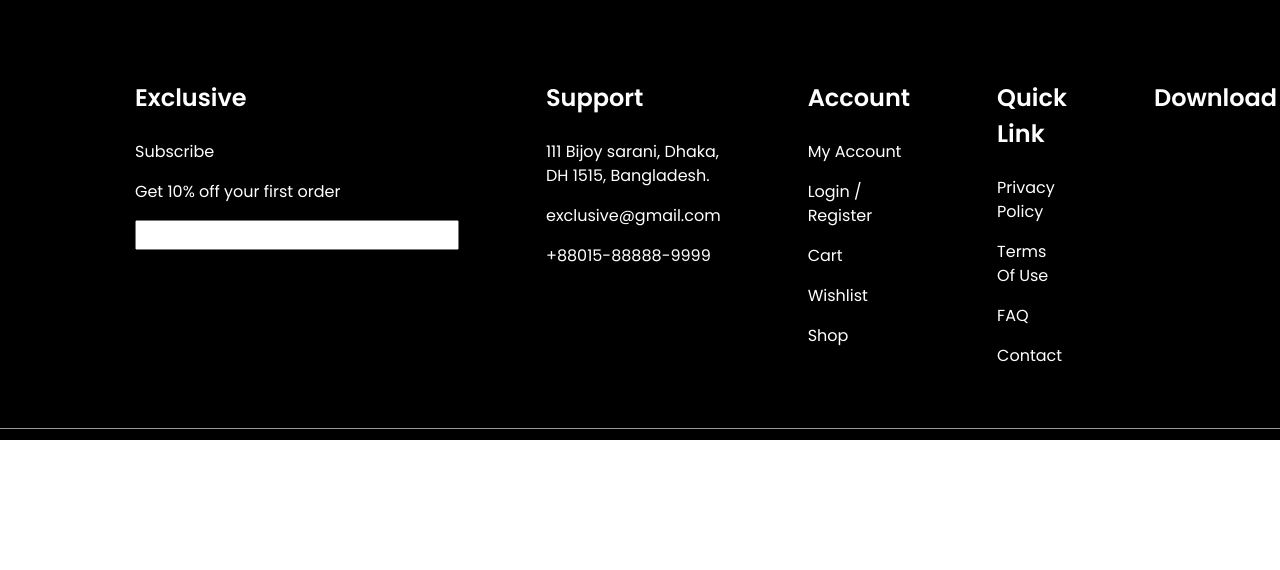
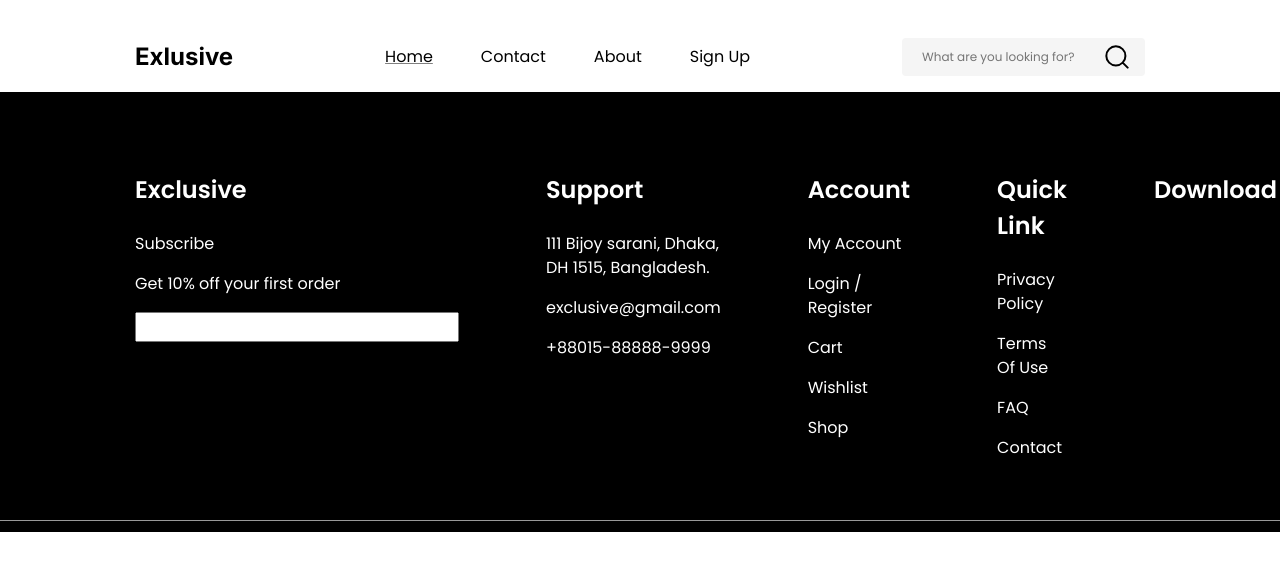
Before and after one commit to KriiLunAus/Exlusive, a React (Vite) app: page / in a window 1280 px wide. Shown: the top 570 px of the page. Built offline with nearby package versions, Linux system fonts and the light colour scheme.

Commit message:
added header markup

```diff
--- a/package.json
+++ b/package.json
@@ -10,6 +10,7 @@
     "preview": "vite preview"
   },
   "dependencies": {
+    "clsx": "^2.1.1",
     "react": "^19.0.0",
     "react-dom": "^19.0.0",
     "react-router-dom": "^7.3.0"
--- a/src/components/App/App.tsx
+++ b/src/components/App/App.tsx
@@ -1,12 +1,16 @@
 import css from "./App.module.css"
 import Footer from '../Footer/Footer'
+import Header from "../Header/Header"
 
 function App() {
 
   return (
-    <main className={css.mainWrapper}>
+    <>
+      <Header />
+      <main className={css.mainWrapper}>
+      </main>
       <Footer />
-    </main>
+  </>
   )
 }
 
--- a/src/components/Footer/Footer.module.css
+++ b/src/components/Footer/Footer.module.css
@@ -1,5 +1,7 @@
 .footerWrapper {
+  max-width: 1440px;
   height: 440px;
+  margin-inline: auto;
   background-color: #000;
   color: #fff;
 }
--- a/src/components/Header/Header.module.css
+++ b/src/components/Header/Header.module.css
@@ -0,0 +1,60 @@
+.headerWrapper {
+  max-width: 1440px;
+  height: 92px;
+  margin-inline: auto;
+  padding: 38px 135px 16px;
+
+  display: flex;
+  justify-content: space-between;
+  align-items: center;
+}
+
+.exlusive {
+  font-family: "Inter";
+  font-size: 24px;
+}
+
+.links {
+  display: flex;
+  gap: 48px;
+}
+
+.link {
+  color: #000;
+}
+
+.active {
+  text-decoration: underline;
+  text-decoration-color: #808080;
+}
+
+.inputWrapper {
+  position: relative;
+}
+
+.inputWrapper > input {
+  width: 243px;
+  height: 38px;
+
+  padding: 10px 20px;
+
+  border: none;
+  border-radius: 4px;
+  outline: none;
+  background-color: #f5f5f5;
+
+  font-size: 12px;
+}
+
+.inputWrapper > button {
+  width: 36px;
+  height: 36px;
+  position: absolute;
+  top: 50%;
+  right: 10px;
+  transform: translateY(-50%);
+
+  background: transparent;
+  border: none;
+  cursor: pointer;
+}
--- a/src/components/Header/Header.tsx
+++ b/src/components/Header/Header.tsx
@@ -0,0 +1,27 @@
+import css from "./Header.module.css"
+import clsx from "clsx"
+import { NavLink } from "react-router-dom"
+
+import searchIcon from "../../assets/svg/search.svg"
+
+export default function Header() {
+
+
+    const buildLinkClass = (isActive: boolean) => { return clsx(css.link, isActive ? css.active : "")}
+
+    return (
+        <header className={css.headerWrapper}>
+            <h1 className={css.exlusive}>Exlusive</h1>
+            <div className={css.links}>
+                <NavLink className={({isActive})=>buildLinkClass(isActive)} to="/">Home</NavLink>
+                <NavLink className={({isActive})=>buildLinkClass(isActive)} to="/contact">Contact</NavLink>
+                <NavLink className={({isActive})=>buildLinkClass(isActive)} to="/about">About</NavLink>
+                <NavLink className={({isActive})=>buildLinkClass(isActive)} to="/sign-up">Sign Up</NavLink>
+            </div>
+            <div className={css.inputWrapper}>
+                <input placeholder="What are you looking for?" type="text" />
+                <button><img src={searchIcon} alt="search" width={24} height={24} /></button>
+            </div>
+        </header>
+    )
+}
```
Also changed, not shown: src/assets/svg/search.svg (added), 1 other file (tests, documents, lock files or other folders).
